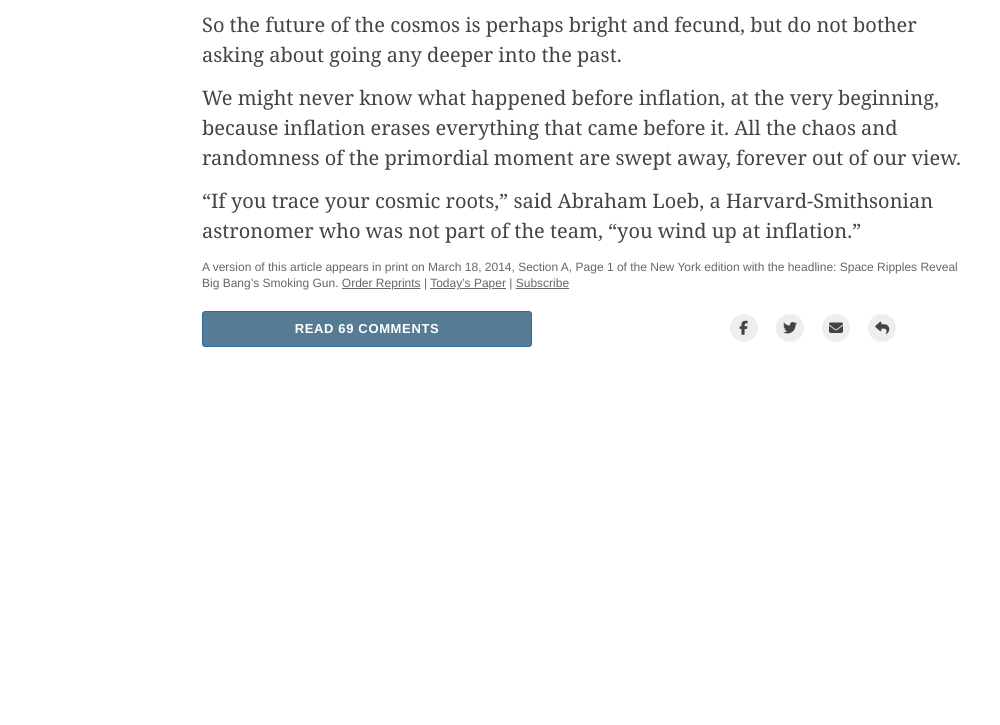
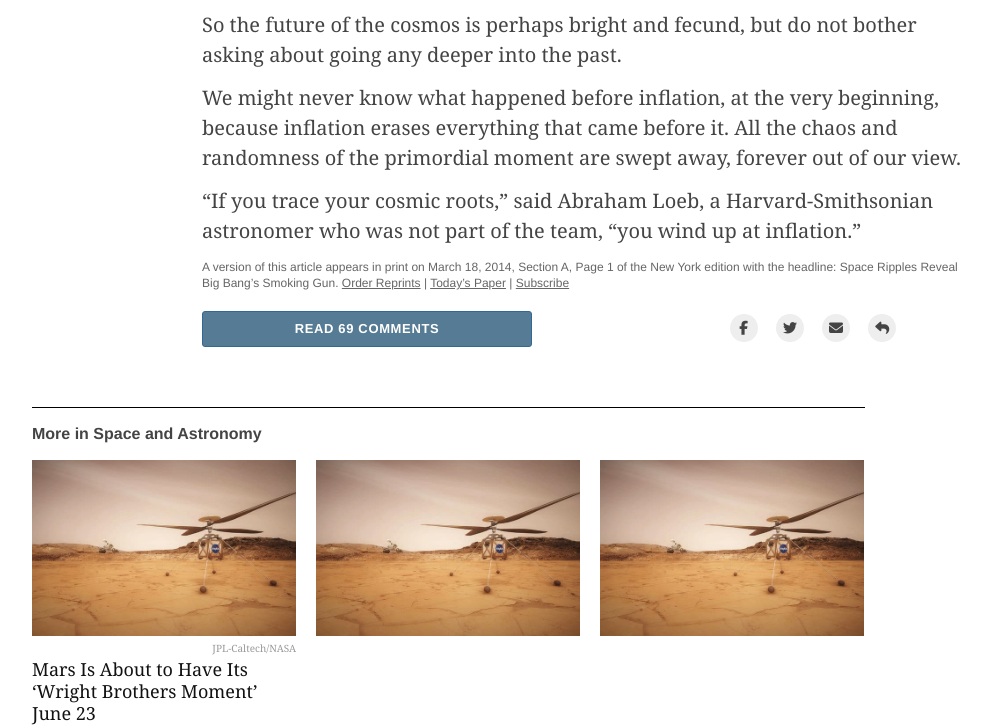
Before and after one commit to disco-trooper/positioning-and-floating-elements, a website: page index.html in a window 1280 px wide. Shown: the part 8062-8787 px from the top of the page, without its empty margins (53-1053 px from the left). Before the commit the page ends 8409 px from the top, so only its background shows below. Drawn offline with Linux system fonts and the light colour scheme.

Commit message:
Add 'More Articles' section

```diff
--- a/index.html
+++ b/index.html
@@ -497,6 +497,25 @@
           </div>
         </div>
       </main>
+      <div id="more-articles">
+        <div id="more-in-space">
+          <p id="more-in-space-headline">More in Space and Astronomy</p>
+          <div>
+            <img src="./images/more1.jpg" alt="" />
+            <p class="more-credit">JPL-Caltech/NASA</p>
+            <p class="more-image-headline">
+              Mars Is About to Have Its ‘Wright Brothers Moment’ June 23
+            </p>
+          </div>
+          <div>
+            <img src="./images/more1.jpg" alt="" />
+          </div>
+          <div>
+            <img src="./images/more1.jpg" alt="" />
+          </div>
+        </div>
+        <div id="most-popular"></div>
+      </div>
     </article>
   </body>
 </html>
--- a/style.css
+++ b/style.css
@@ -252,7 +252,8 @@ article {
     '. . theory theory theory theory theory theory theory theory . .'
     '. . . article-part3 article-part3 article-part3 article-part3 article-part3 article-part3  . . .'
     '. . telescope-div telescope-div telescope-div telescope-div telescope-div telescope-div telescope-div telescope-div . .'
-    '. . . article-part4 article-part4 article-part4 article-part4 article-part4 article-part4  . . .';
+    '. . . article-part4 article-part4 article-part4 article-part4 article-part4 article-part4  . . .'
+    '. more-articles more-articles more-articles more-articles more-articles more-articles more-articles more-articles more-articles more-articles .';
 }
 
 /* Header Start */
@@ -885,3 +886,101 @@ iframe {
 }
 
 /* Article Text End */
+
+#more-articles {
+  grid-area: more-articles;
+  display: grid;
+  grid-template-columns: 3fr 1fr;
+  grid-template-rows: auto;
+}
+
+#more-in-space {
+  display: grid;
+  border-top: 1px solid black;
+  padding-top: 15px;
+  margin-top: 60px;
+  grid-template-columns: 1fr 1fr 1fr;
+  grid-template-rows: auto;
+  column-gap: 20px;
+  grid-template-areas: 'more-in-space-headline more-in-space-headline more-in-space-headline';
+}
+
+#more-in-space-headline {
+  grid-area: more-in-space-headline;
+  margin-bottom: 15px;
+  font-family: nyt-franklin, helvetica, arial, sans-serif;
+  font-size: 16px;
+  font-stretch: 100%;
+  font-style: normal;
+  font-variant-caps: normal;
+  font-variant-east-asian: normal;
+  font-variant-ligatures: normal;
+  font-variant-numeric: normal;
+  font-weight: 700;
+  line-height: 22px;
+}
+
+#more-in-space-headline:hover {
+  cursor: pointer;
+  text-decoration: underline;
+}
+
+.more-credit {
+  color: rgb(153, 153, 153);
+  font-family: nyt-cheltenham-small, georgia, 'times new roman';
+  font-size: 10px;
+  font-stretch: 100%;
+  font-style: normal;
+  font-variant-caps: normal;
+  font-variant-east-asian: normal;
+  font-variant-ligatures: normal;
+  font-variant-numeric: normal;
+  font-weight: 400;
+  height: 12px;
+  line-height: 12.3px;
+  margin-bottom: 0px;
+  margin-left: 0px;
+  margin-right: 0px;
+  margin-top: 3px;
+  padding-bottom: 4px;
+  padding-left: 0px;
+  padding-right: 0px;
+  padding-top: 0px;
+  text-align: right;
+  text-size-adjust: 100%;
+  text-transform: none;
+  vertical-align: baseline;
+}
+
+.more-image-headline {
+  color: rgb(18, 18, 18);
+  font-family: nyt-cheltenham, georgia, 'times new roman', times, serif;
+  font-size: 18px;
+  font-stretch: 100%;
+  font-style: normal;
+  font-variant-caps: normal;
+  font-variant-east-asian: normal;
+  font-variant-ligatures: normal;
+  font-variant-numeric: normal;
+  font-weight: 500;
+  height: 44px;
+  line-height: 22px;
+  margin-block-end: 0px;
+  margin-block-start: 0px;
+  margin-bottom: 0px;
+  margin-inline-end: 0px;
+  margin-inline-start: 0px;
+  margin-left: 0px;
+  margin-right: 0px;
+  margin-top: 0px;
+  padding-bottom: 0px;
+  padding-left: 0px;
+  padding-right: 0px;
+  padding-top: 0px;
+  text-align: left;
+  text-size-adjust: 100%;
+}
+
+.more-image-headline:hover {
+  color: rgb(102, 102, 102);
+}
```
Also changed, not shown: images/more1.jpg (added), images/more2.jpg (added), images/more3.jpg (added), images/more4.jpg (added), images/more5.jpg (added), images/more6.jpg (added).
